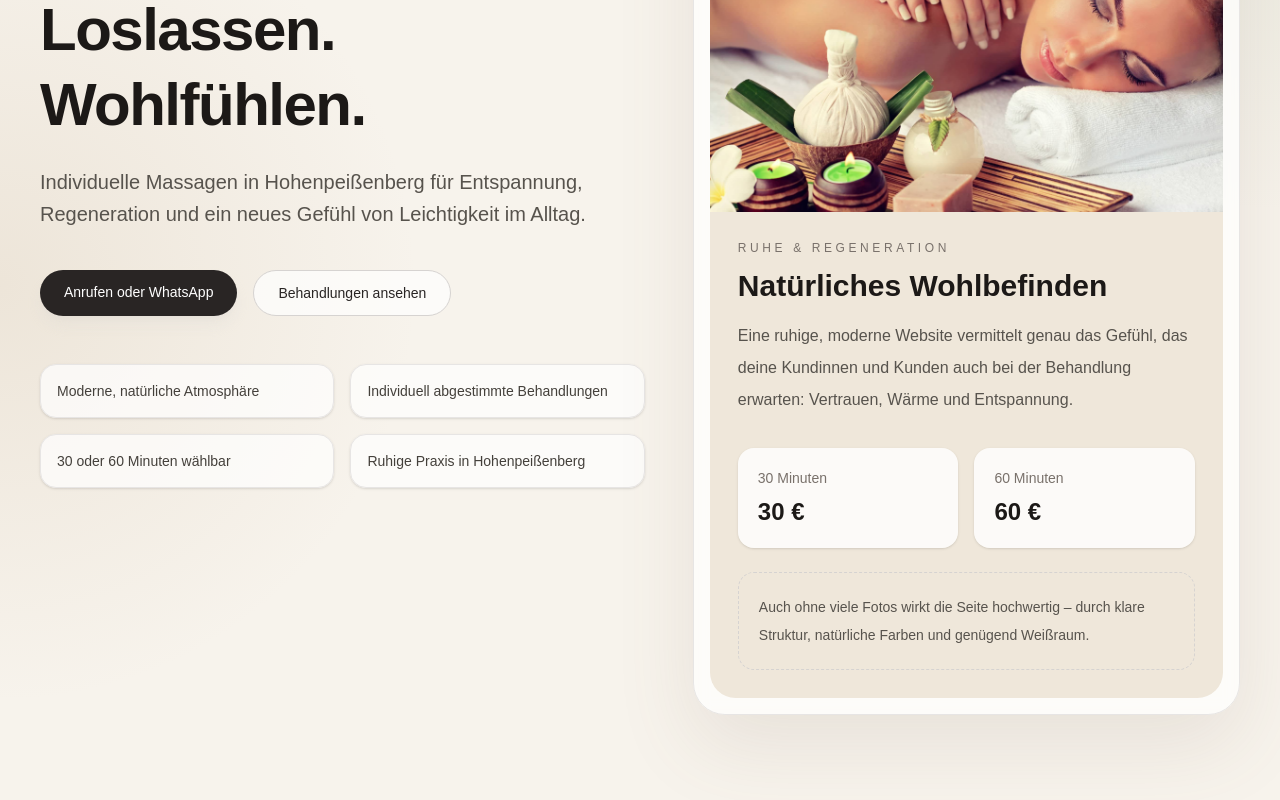
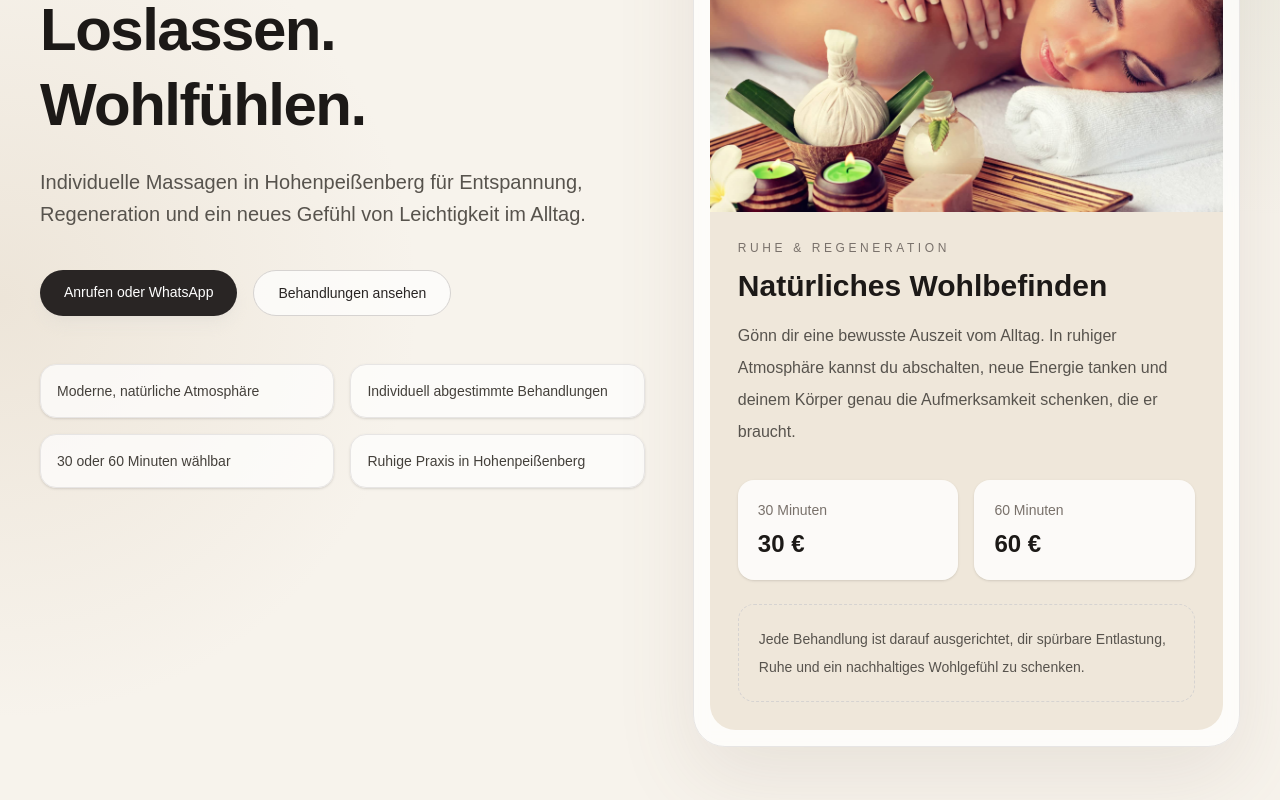
Before and after one commit to Christina-Massage/christina-massage, a Next.js app: page / in a window 1280 px wide. Shown: the part 334-1134 px from the top of the page. Built offline with nearby package versions, Linux system fonts and the light colour scheme.

Commit message:
Texte angepasst

```diff
--- a/app/page.tsx
+++ b/app/page.tsx
@@ -166,9 +166,10 @@ export default function ChristinaMassageWebsite() {
                 </h2>
 
                 <p className="mt-4 leading-8 text-stone-600">
-                  Eine ruhige, moderne Website vermittelt genau das Gefühl, das
-                  deine Kundinnen und Kunden auch bei der Behandlung erwarten:
-                  Vertrauen, Wärme und Entspannung.
+                  Gönn dir eine bewusste Auszeit vom Alltag. In ruhiger
+                  Atmosphäre kannst du abschalten, neue Energie tanken und
+                  deinem Körper genau die Aufmerksamkeit schenken, die er
+                  braucht.
                 </p>
 
                 <div className="mt-8 grid gap-4 sm:grid-cols-2">
@@ -188,8 +189,8 @@ export default function ChristinaMassageWebsite() {
                 </div>
 
                 <div className="mt-6 rounded-2xl border border-dashed border-stone-300 p-5 text-sm leading-7 text-stone-600">
-                  Auch ohne viele Fotos wirkt die Seite hochwertig – durch
-                  klare Struktur, natürliche Farben und genügend Weißraum.
+                  Jede Behandlung ist darauf ausgerichtet, dir spürbare
+                  Entlastung, Ruhe und ein nachhaltiges Wohlgefühl zu schenken.
                 </div>
               </div>
             </div>
```
